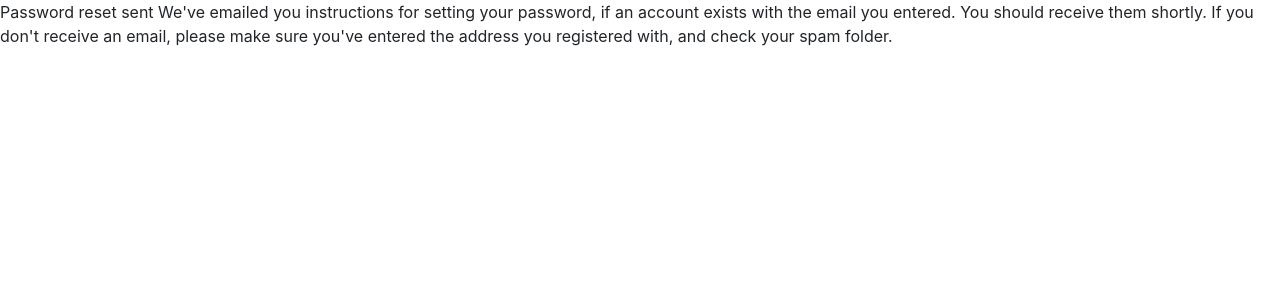
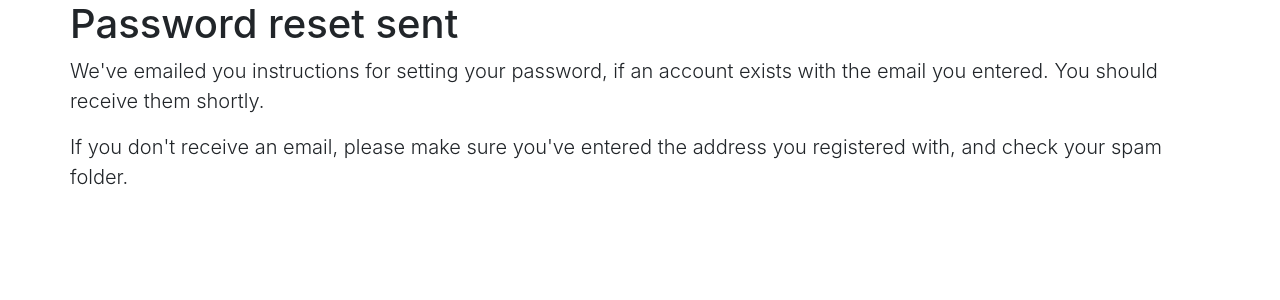
Before and after one commit to martingr1/golfvouchers, a Django app: a page that uses templates/registration/password_reset_done.html in a window 1280 px wide. Shown: the part 56-356 px from the top of the page. Run offline with Django 3.2, Linux system fonts and the light colour scheme; some libraries are stand-ins or nearby versions; some web fonts are replaced.

Commit message:
added new styles for templates/registration/password_reset_done.html

```diff
--- a/templates/registration/password_reset_done.html
+++ b/templates/registration/password_reset_done.html
@@ -2,8 +2,13 @@
 {% block page_title %}Password Reset Page{% endblock %}
 {% block page_heading %}Reset Password{% endblock %}
 {% block content %}
-Password reset sent
-We've emailed you instructions for setting your password, if an account exists with the email you entered. You should receive them shortly.
-
-If you don't receive an email, please make sure you've entered the address you registered with, and check your spam folder.
+<div class="container">
+	<div class="row">
+		<h1>Password reset sent</h1>
+		<p class="lead">We've emailed you instructions for setting your password, if an account exists with the email
+			you entered. You should receive them shortly.</p>
+		<p class="lead">If you don't receive an email, please make sure you've entered the address you registered with,
+			and check your spam folder.</p>
+	</div>
+</div>
 {% endblock %}
```
Also changed, not shown: README.md.
